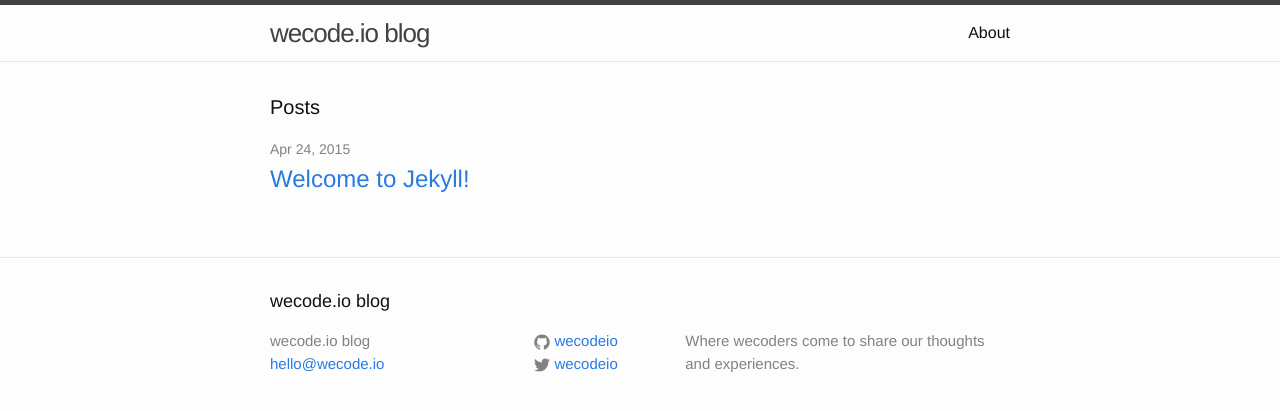
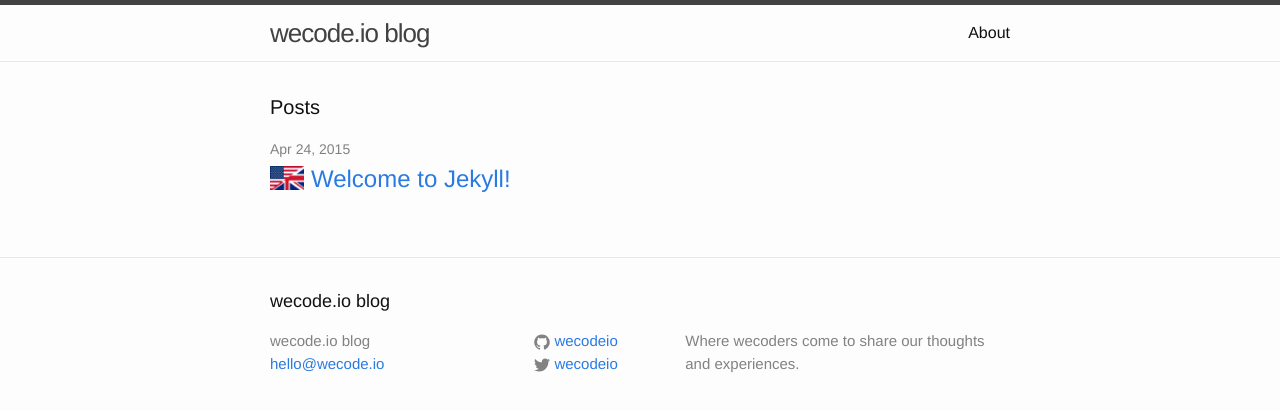
Before and after one commit to wecodeio/wecodeio.github.io, a Jekyll site: the page built from index.html, in a window 1280 px wide. Shown: the top 411 px of the page. Built offline with Jekyll 4.4.1, drawn with Linux system fonts in a browser that asks for light colours.

Commit message:
Added language flags to posts

```diff
--- a/_config.yml
+++ b/_config.yml
@@ -18,3 +18,11 @@ authors:
     web: http://delucas.github.io
     twitter: luke_ar
     github: delucas
+
+languages:
+  english:
+    display_name: en
+    image: /images/flags/english.png
+  spanish:
+    display_name: sp
+    image: /images/flags/spanish.png
--- a/_includes/head.html
+++ b/_includes/head.html
@@ -7,6 +7,7 @@
   <meta name="description" content="{% if page.excerpt %}{{ page.excerpt | strip_html | strip_newlines | truncate: 160 }}{% else %}{{ site.description }}{% endif %}">
 
   <link rel="stylesheet" href="{{ "/css/main.css" | prepend: site.baseurl }}">
+  <link rel="stylesheet" href="{{ "/css/wecodeio.css" | prepend: site.baseurl }}">
   <link rel="canonical" href="{{ page.url | replace:'index.html','' | prepend: site.baseurl | prepend: site.url }}">
   <link rel="alternate" type="application/rss+xml" title="{{ site.title }}" href="{{ "/feed.xml" | prepend: site.baseurl | prepend: site.url }}" />
 </head>
--- a/_posts/2015-04-24-welcome-to-jekyll.markdown
+++ b/_posts/2015-04-24-welcome-to-jekyll.markdown
@@ -4,6 +4,7 @@ title:  "Welcome to Jekyll!"
 date:   2015-04-24 10:38:13
 categories: jekyll update
 author: delucas
+language: english
 ---
 You’ll find this post in your `_posts` directory. Go ahead and edit it and re-build the site to see your changes. You can rebuild the site in many different ways, but the most common way is to run `jekyll serve`, which launches a web server and auto-regenerates your site when a file is updated.
 
--- /dev/null
+++ b/css/wecodeio.scss
@@ -0,0 +1,14 @@
+---
+---
+
+img.language.flag {
+  display: inline-block;
+  height: 1em;
+  line-height: 1em;
+  margin-top: -0.25em;
+}
+
+.post-link {
+  display: inline-block;
+  font-size: 1em;
+}
--- a/index.html
+++ b/index.html
@@ -8,11 +8,15 @@ layout: default
 
   <ul class="post-list">
     {% for post in site.posts %}
+      {% assign language = site.languages[post.language] %}
       <li>
         <span class="post-meta">{{ post.date | date: "%b %-d, %Y" }}</span>
 
         <h2>
-          <a class="post-link" href="{{ post.url | prepend: site.baseurl }}">{{ post.title }}</a>
+          <img class="language flag" src="{{language.image}}" alt="{{language.display_name}}"/>
+          <a class="post-link" href="{{ post.url | prepend: site.baseurl }}">
+            {{ post.title }}
+          </a>
         </h2>
       </li>
     {% endfor %}
```
Also changed, not shown: images/flags/english.png (added), images/flags/spanish.png (added).
